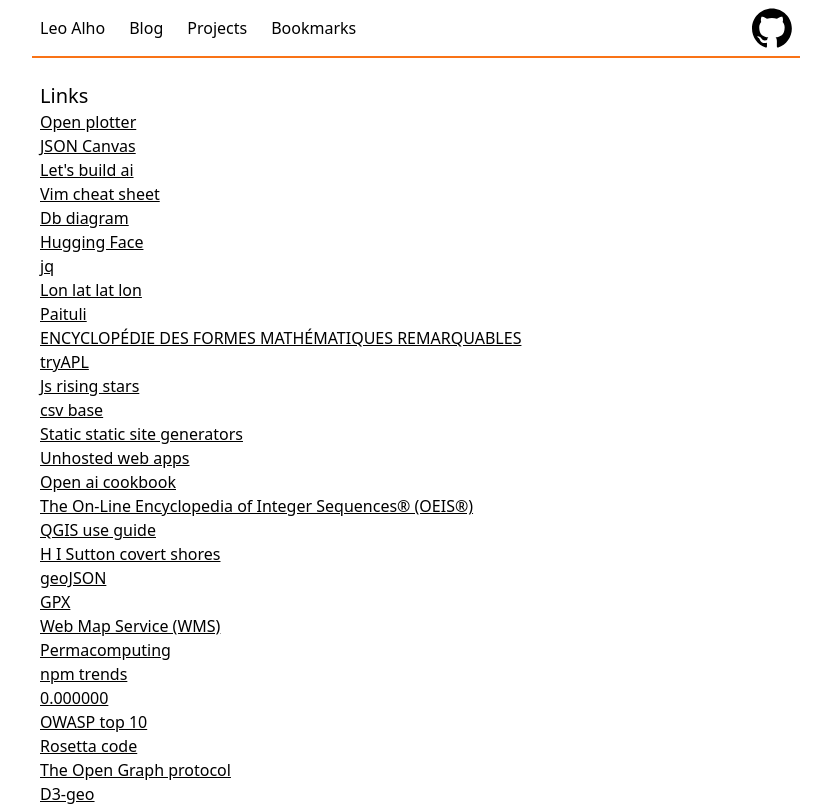
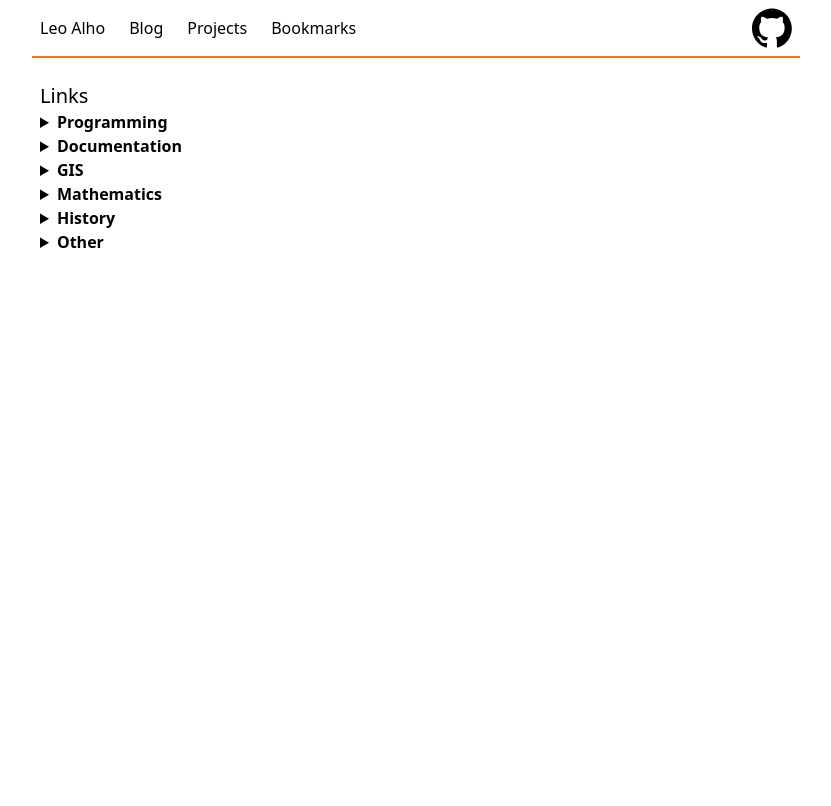
Before and after one commit to leoalho/leoalho.github.io, a Next.js app: page /links in a window 1280 px wide. Shown: the top 806 px of the page, without its empty margins (224-1055 px from the left). Built offline with nearby package versions, Linux system fonts and the light colour scheme.

Commit message:
Organize links

```diff
--- a/src/pages/links.tsx
+++ b/src/pages/links.tsx
@@ -1,19 +1,46 @@
-import {getLinksData} from "@/src/lib/links";
+import { getLinksData } from "@/src/lib/links";
 
 export const config = {
   unstable_runtimeJS: false,
 };
 
 const Links = (props: any) => {
+  const sections = [
+    { name: "Programming", slug: "dev" },
+    { name: "Documentation", slug: "docs" },
+    { name: "GIS", slug: "gis" },
+    { name: "Mathematics", slug: "math" },
+    { name: "History", slug: "history" },
+    { name: "Other", slug: "other" },
+  ];
+
   return (
-      <>
+    <>
       <h2>Links</h2>
-      {props.linksData.map((link: any, index: number) =>  {
-        return (<div key={index}>
-          <a href={link.url} target="_blank">{link.title || link.url}</a>
-        </div>)})}
-      </>
-  )
+      {sections.map((section: any, sectionIndex: number) => {
+        return (
+          <details key={sectionIndex}>
+            <summary>
+              <b>{section.name}</b>
+            </summary>
+            <p>
+              {props.linksData
+                .filter((link: any) => link.category === section.slug)
+                .map((link: any, index: number) => {
+                  return (
+                    <div key={index}>
+                      <a href={link.url} target="_blank">
+                        {link.title || link.url}
+                      </a>
+                    </div>
+                  );
+                })}
+            </p>
+          </details>
+        );
+      })}
+    </>
+  );
 };
 
 export default Links;
```
Also changed, not shown: src/lib/links.ts (+19 -18 lines), src/links/links.csv.
